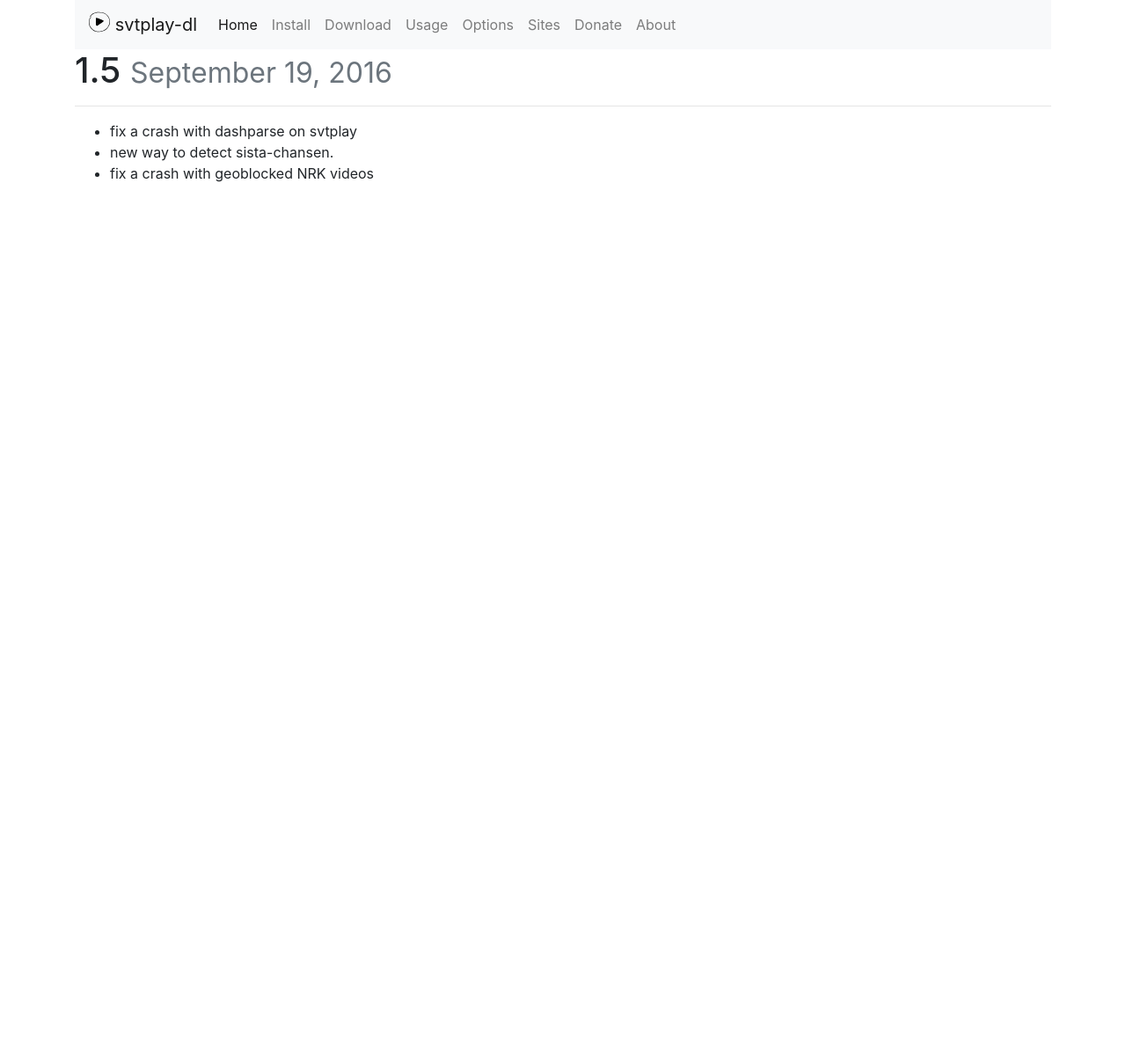
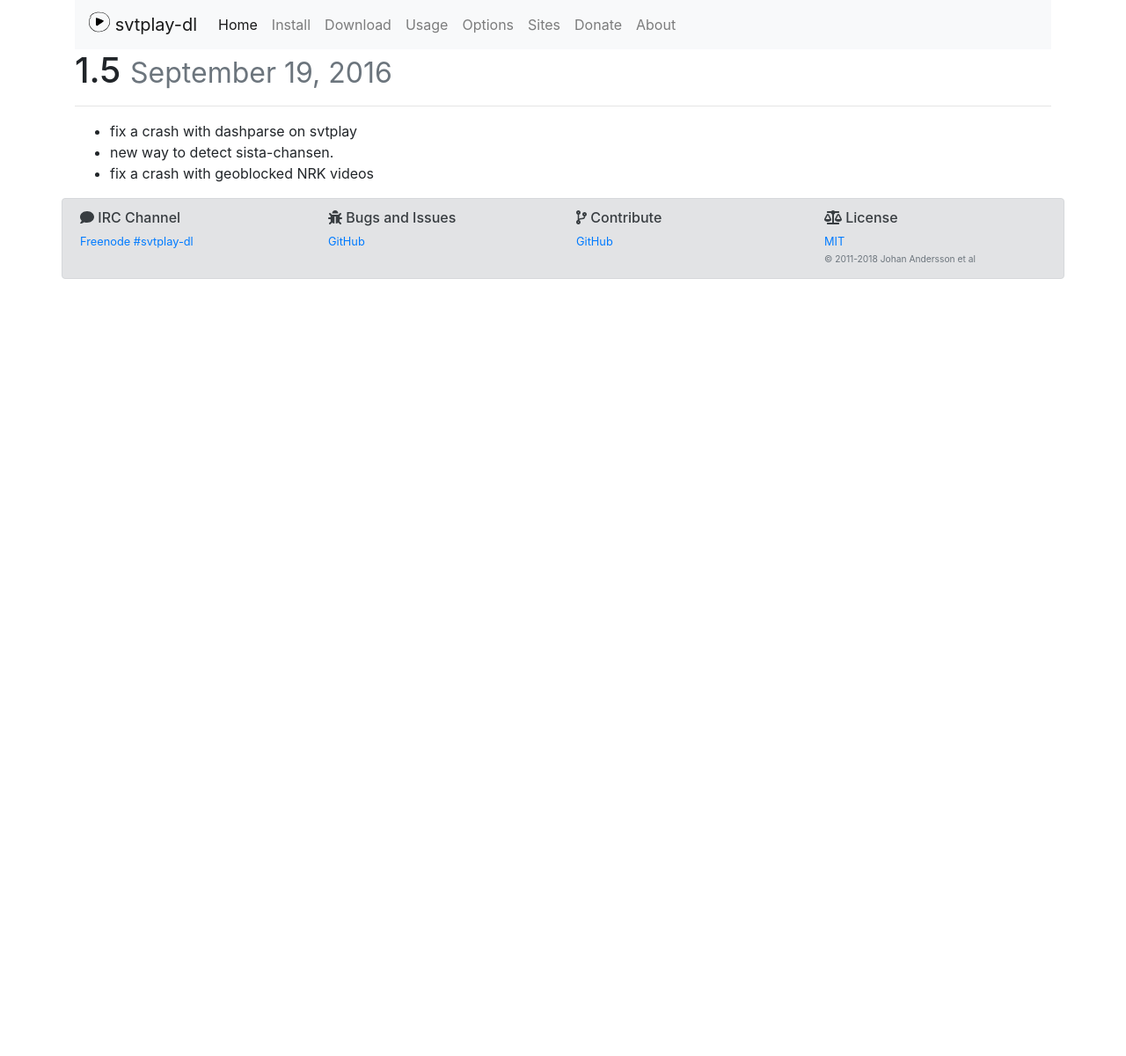
Before and after one commit to spaam/svtplay-dl-web, a Jekyll site: the page built from _posts/2016-09-19-1.5.md, in a window 1280 px wide. Shown: the whole page at 88% size. Built offline with Jekyll 4.4.1, drawn with Linux system fonts in a browser that asks for light colours; nearby versions of some CDN libraries.

Commit message:
footer: added contact info etc

```diff
--- a/_includes/footer.html
+++ b/_includes/footer.html
@@ -1,3 +1,26 @@
+{% if page.layout <> "home" %}
+<footer class="container small mt-3 alert alert-secondary">
+    <div class="row">
+        <div class="col-sm-3">
+            <h6><i class="fas fa-comment"></i> IRC Channel</h6>
+            <a href="https://freenode.net/">Freenode</a> <a href="irc://irc.freenode.net/svtplay-dl">#svtplay-dl</a>
+        </div>
+        <div class="col-sm-3">
+            <h6><i class="fas fa-bug"></i> Bugs and Issues</h6>
+            <a href="https://github.com/spaam/svtplay-dl/issues">GitHub</a>
+        </div>
+        <div class="col-sm-3">
+            <h6><i class="fas fa-code-branch"></i> Contribute</h6>
+            <a href="https://github.com/spaam/svtplay-dl">GitHub</a>
+        </div>
+        <div class="col-sm-3">
+            <h6><i class="fas fa-balance-scale"></i> License</h6>
+            <a href="https://github.com/spaam/svtplay-dl/blob/master/LICENSE">MIT</a><br>
+            <small class="text-muted">&copy 2011-2018 Johan Andersson et al</small>
+        </div>
+    </div>
+</footer>
+{% endif %}
 <script src="https://code.jquery.com/jquery-3.2.1.slim.min.js"
     integrity="sha384-KJ3o2DKtIkvYIK3UENzmM7KCkRr/rE9/Qpg6aAZGJwFDMVNA/GpGFF93hXpG5KkN" crossorigin="anonymous"></script>
 <script src="https://cdnjs.cloudflare.com/ajax/libs/popper.js/1.12.9/umd/popper.min.js"
```
